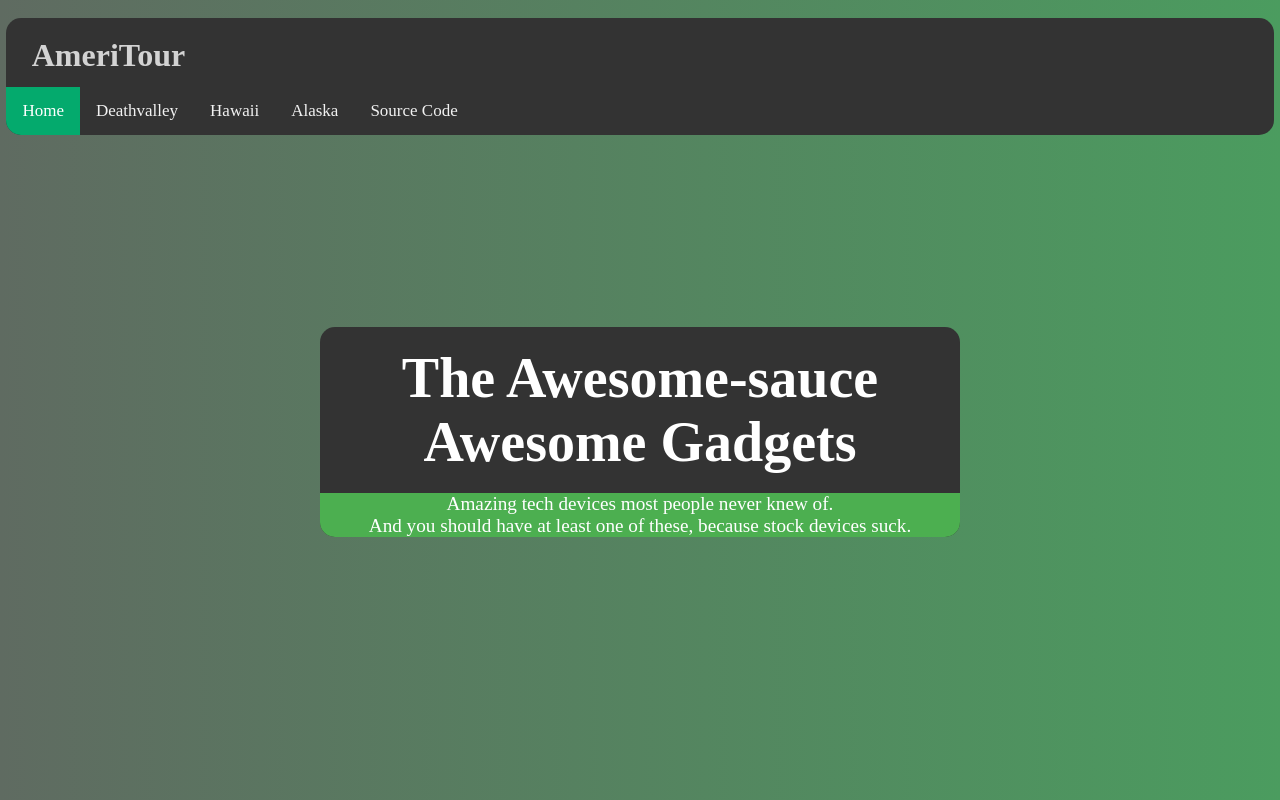
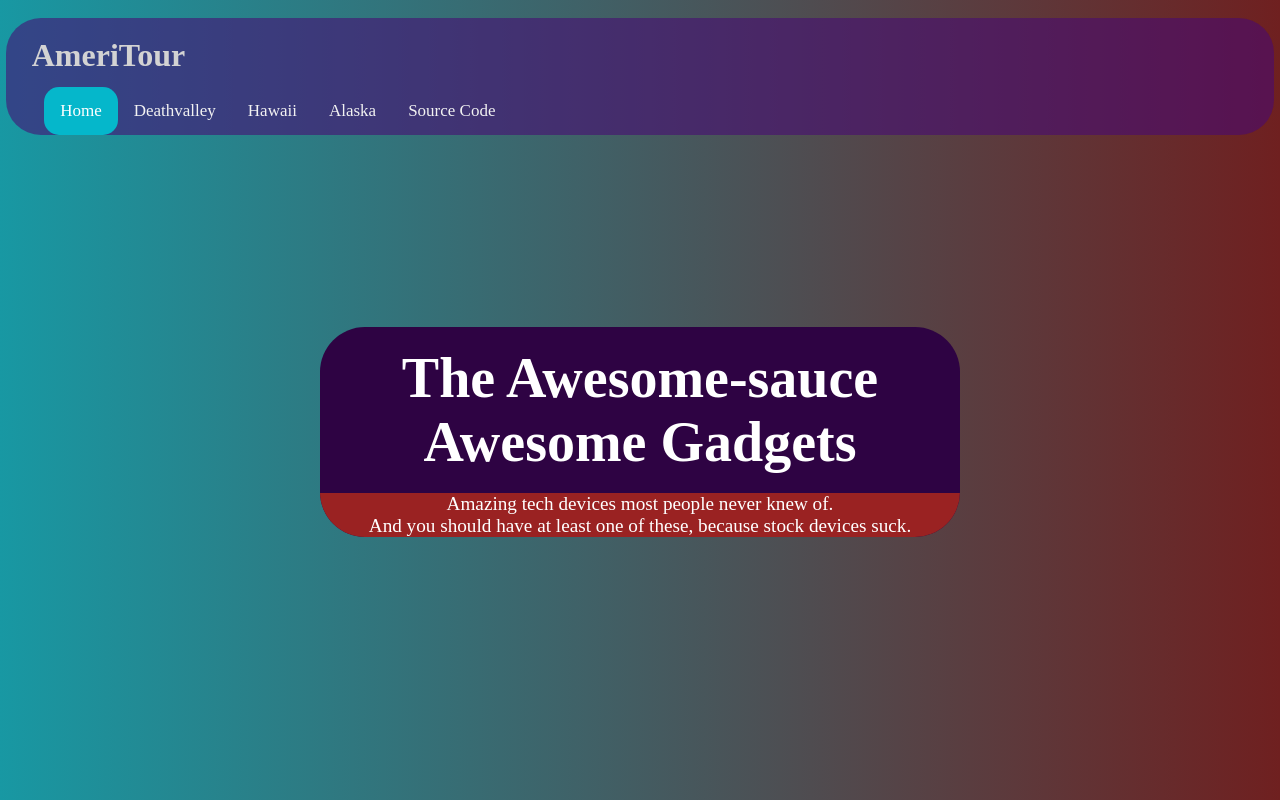
Before and after one commit to Zexolver/AmeriTour, a Vue app: page / in a window 1280 px wide. Shown: the top 800 px of the page. Built offline with nearby package versions, Linux system fonts and the light colour scheme.

Commit message:
Update and improve CSS look of the website

```diff
--- a/src/assets/css_files/nav_styles.css
+++ b/src/assets/css_files/nav_styles.css
@@ -9,12 +9,16 @@ ul {
 list-style-type: none;
 margin: 0;
 padding: 0;
-border-radius: 5px;
+padding-left: 1%;
+border-radius: 15px;
+}
+li{
+    padding-inline: 2%;
 }
 .topnav {
-background-color: #333;
+background-color: #480a7492;
 overflow: hidden;
-border-radius: 15px;
+border-radius: 35px;
 margin-left: 0.5%;
 margin-right: 0.5%;
 }
@@ -25,6 +29,7 @@ text-align: center;
 padding: 14px 16px;
 text-decoration: none;
 font-size: 17px;
+border-radius: 15px;
 }
 .topnav a:hover {
 background-color: #ddd;
@@ -32,12 +37,12 @@ color: black;
 transition: 0.2s;
 }
 .topnav a.router-link-exact-active {
-background-color: #04AA6D;
+background-color: #05b7cb;
 color: white;
 }
 .topnav a.router-link-exact-active:hover {
-background-color: #04a067;
-color: rgb(0, 0, 0);
+background-color: #0455a0;
+/*color: rgb(0, 0, 0);*/
 }
 @media (max-width: 750px) {
 .nav-items {
--- a/src/assets/css_files/styles.css
+++ b/src/assets/css_files/styles.css
@@ -6,7 +6,7 @@
     padding: 0;
 }
 #Gradient_1{
-    background-image: linear-gradient(to right, rgb(95, 107, 97) , rgb(75, 156, 95));
+    background-image: linear-gradient(to left, rgb(111, 32, 32) , rgb(24, 152, 163));
 }
 body, html, #app{
     height: 100%;
@@ -17,9 +17,9 @@ body {
    background-color: rgba(85, 92, 83, 0.856);
 }
 .Gray_Box {
-background-color: #333;
+background-color: #2e0343;
 overflow: hidden;
-border-radius: 15px;
+border-radius: 45px;
 margin-left: 25%;
 margin-right: 25%;
 margin-top: 15%;
@@ -33,7 +33,7 @@ margin-top: 15%;
 }
 footer{
   text-align: center;
-  background-color: #333;
+  background-color: #2a074f;
   margin-bottom: 0%;
 }
 .multi-img{
--- a/src/assets/css_files/transition_styles.css
+++ b/src/assets/css_files/transition_styles.css
@@ -12,7 +12,7 @@
 
     /* Individual divs */
     .box {
-      background-color: #4caf50;
+      background-color: #9a2222;
       color: white;
       display: flex;
       justify-content: center;
```
